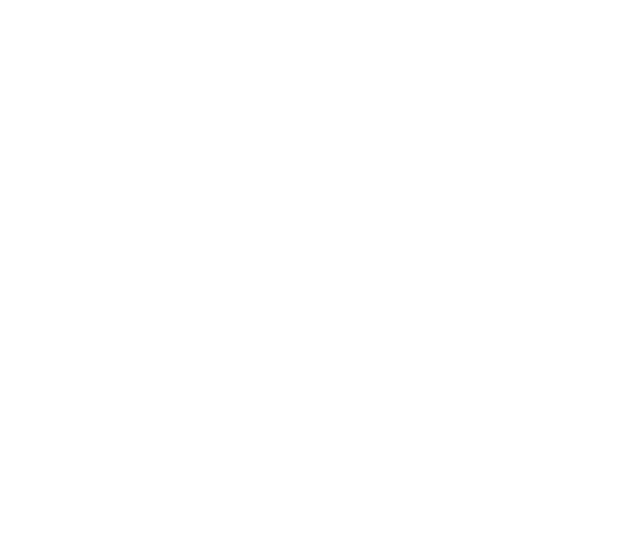
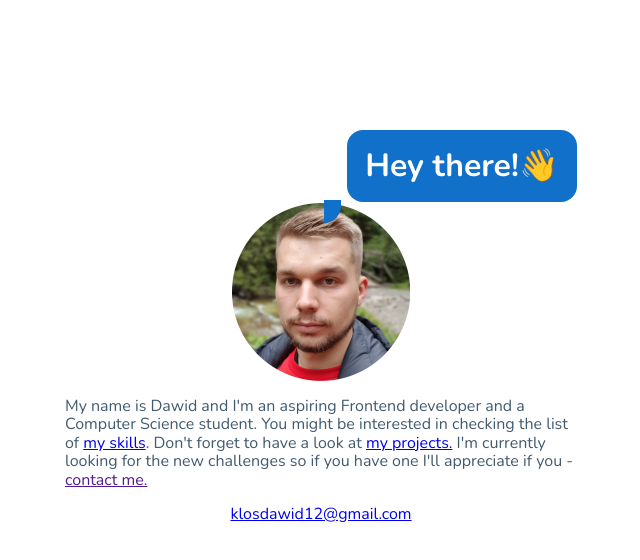
Before and after one commit to Dawid-Klos/dawid-klos.github.io, a website built with webpack: page src/pages/index.html in a window 1280 px wide. Shown: the whole page, without its empty margins (319-959 px from the left). Built offline with nearby package versions, Linux system fonts and the light colour scheme.

Commit message:
Added html for header and started styling that

```diff
--- a/src/pages/index.html
+++ b/src/pages/index.html
@@ -4,7 +4,10 @@
     <meta charset="UTF-8" />
     <meta name="viewport" content="width=device-width, initial-scale=1.0" />
     <title>Dawid Kłos - Portfolio</title>
-    <meta name="description" content="This website is a portfolio of my Front-end skills. It's a final project made during the WTF:Co ten Frontend? course." />
+    <meta
+      name="description"
+      content="This website is a portfolio of my Front-end skills. It's a final project made during the WTF:Co ten Frontend? course."
+    />
     <!-- Title -->
     <meta property="og:title" content="Dawid Kłos - Portfolio" />
     <!-- OPTIONAL description. 2-4 sentences. -->
@@ -19,6 +22,19 @@
 
     <!-- uncomment the line below to enable PWA  -->
     <!-- <link rel="manifest" href="manifest.json" /> -->
+
+    <!-- Fonts -->
+    <link rel="preconnect" href="https://fonts.gstatic.com" />
+    <link
+      href="https://fonts.googleapis.com/css2?family=Nunito:wght@300;600;700&display=swap"
+      rel="stylesheet"
+    />
+
+    <link rel="preconnect" href="https://fonts.gstatic.com" />
+    <link
+      href="https://fonts.googleapis.com/css2?family=Roboto+Mono&display=swap"
+      rel="stylesheet"
+    />
 
     <link
       rel="apple-touch-icon"
@@ -145,7 +161,34 @@
     />
   </head>
   <body>
-
-
+    <header class="header">
+      <div class="header__greeting">
+        <span>Hey there!<span class="hand__animated">👋</span></span>
+      </div>
+      <img
+        class="header__mypicture"
+        src="../assets/img/me.png"
+        title="Dawid Kłos"
+        alt="Photo of website author"
+      />
+      <p class="header__aboutme">
+        My name is Dawid and I'm an aspiring Frontend developer and a Computer
+        Science student.
+        <span class="header__aboutme--special">
+          You might be interested in checking the list of
+          <a href="#">my skills</a>. Don't forget to have a look at
+          <a href="#">my projects.</a> I'm currently looking for the new
+          challenges so if you have one I'll appreciate if you -
+          <a href="">contact me.</a>
+        </span>
+      </p>
+      <a
+        class="header__mailme"
+        href="mailto:klosdawid12@gmail.com"
+        alt="Link that starts writing a mail to me"
+        >klosdawid12@gmail.com</a
+      >
+    </header>
+    <main></main>
   </body>
 </html>
--- a/src/scss/_variables.scss
+++ b/src/scss/_variables.scss
@@ -13,3 +13,9 @@ $link: #4DA8FF;
 $textdark: #234361;
 $text: #425A70;
 $textmuted: #66788A;
+$header100: 48px;
+$header200: 32px;
+$header300: 24px;
+$text-size: 24px;
+$list: 20px;
+$console: 20px;
--- a/src/scss/main.scss
+++ b/src/scss/main.scss
@@ -1,12 +1,56 @@
 @import "~normalize.css";
-
 @import "_variables";
 
 body {
   background: $white;
-  color: #fff;
+  color: $text;
   display: flex;
-  align-items: center;
+  align-items: flex-start;
   justify-content: center;
   min-height: 100vh;
+  font-family: 'Nunito', 'sans-serif';
 }
+.hand__animated {
+
+}
+.header {
+  width: 40%;
+  display: flex;
+  flex-flow: column nowrap;
+  justify-content: center;
+  align-items: center;
+  margin-top: 130px;
+
+  &__greeting {
+    width: 230px;
+    height: 72px;
+    border-radius: 16px;
+    align-self: flex-end;
+    background-color: $blue;
+    font-size: $header200;
+    font-weight: bold;
+    color: $white;
+    display: flex;
+    justify-content: center;
+    align-items: center;
+  }
+
+  &__greeting::before {
+    content: "";
+    position: absolute;
+    top: 200px;
+    right: 620px;
+    background-color: $blue;
+    width: 17px;
+    height: 23px;
+    border-bottom-right-radius: 62px;
+  }
+
+  &__mypicture {}
+
+  &__aboutme {}
+
+  &__aboutme--special {}
+
+  &__mailme {}
+}
```
Also changed, not shown: src/assets/img/me.png (added).
